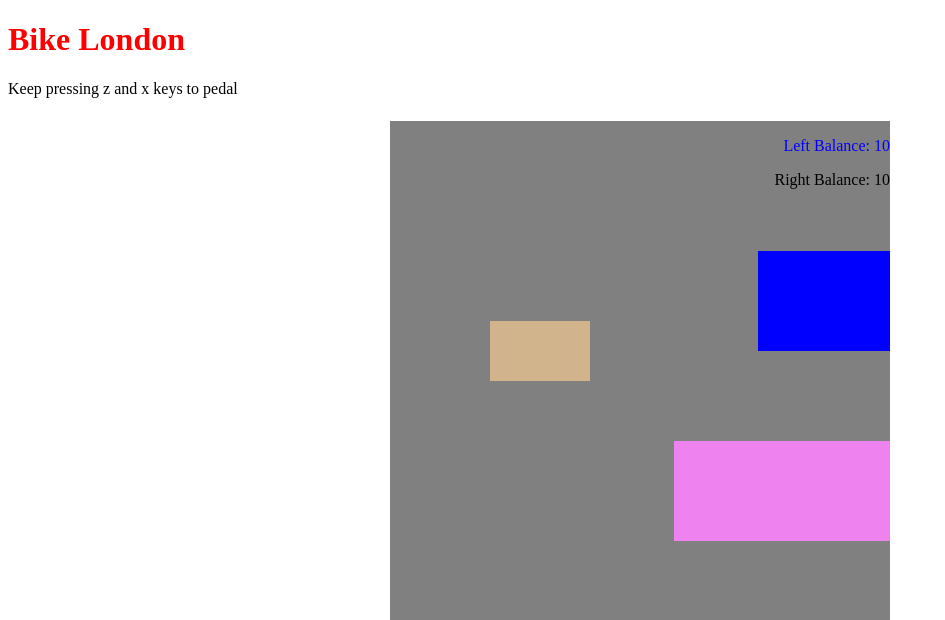
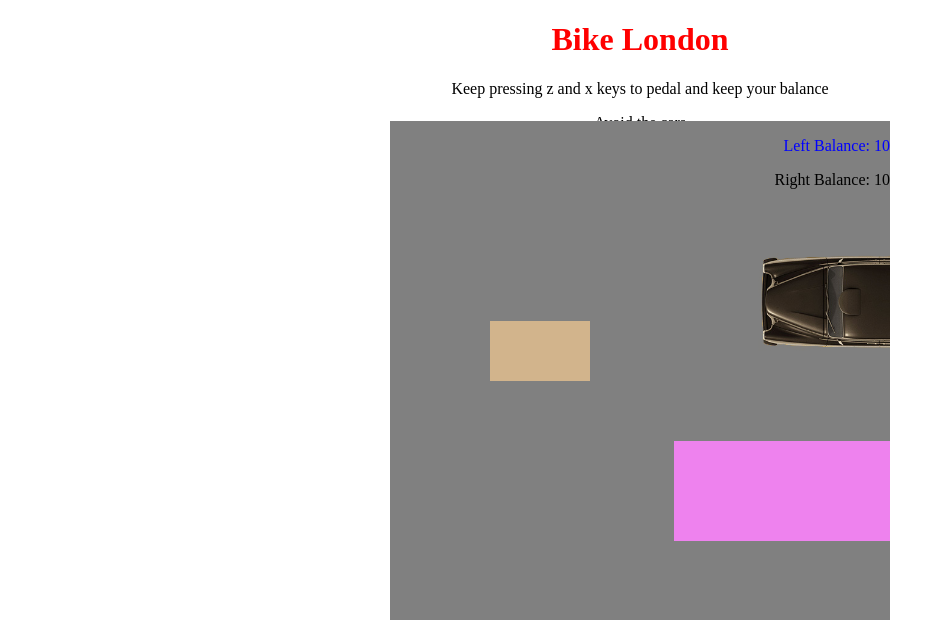
Before and after one commit to willcook4/BikeLondon, a PHP site: page / in a window 1280 px wide. Shown: the top 620 px of the page, without its empty margins (0-945 px from the left). Run offline with PHP 8.4, Linux system fonts and the light colour scheme; some libraries are stand-ins or nearby versions.

Commit message:
car graphics added

```diff
--- a/css/style.css
+++ b/css/style.css
@@ -15,20 +15,30 @@ h1 {
   width: 100%;
   height: 100px;
 }
+.topbox h1 {
+  text-align: center;
+}
+.topbox p {
+  text-align: center;
+}
+
 .gameoveryouwon {
   width: 500px;
   height: 400px;
   background-color: rgb(0,255,0);
-  margin: 0px;
+  /*margin: 0px;*/
+  margin: 0 auto;
   display: none;
   color: white;
   z-index: -1;
 }
+
 .gameoverfelloff {
   width: 500px;
   height: 400px;
   background-color: rgb(100,80,0);
-  margin: 0px;
+  /*margin: 0px;*/
+  margin: 0 auto;
   display: none;
   color: black;
   z-index: -1;
@@ -37,16 +47,27 @@ h1 {
 .gameoverhit {
   width: 500px;
   height: 400px;
-  background-color: rgb(255,0,0);
-  margin: 0px;
+  /*background-color: rgb(255,0,0);*/
+  background-image: url("../images/gameoverhit.jpg");
+  background-size: cover;
+  background-repeat: no-repeat;
+  margin: 0 auto;
   display: none;
-  color: black;
   z-index: -1;
-  position: absolute;
+  /*position: absolute;*/
+  position: relative;
 }
+
+.gameoverhit p {
+  color: rgb(243,12,26);
+  text-align: center;
+  font-size:32px;
+}
+
 .board {
   width: 500px;
   height: 500px;
+  /*position: absolute;*/
   position: relative;
   background-color: grey;
   margin: 0 auto;
@@ -75,7 +96,9 @@ h1 {
 .car {
   width: 230px;
   height: 100px;
-  background-color: black;
+  /*background-color: black;*/
+  background-size: cover;
+  background-repeat: no-repeat;
   position: absolute;
   margin: 0px;
   /*padding: 0px;*/
@@ -84,7 +107,10 @@ h1 {
 #cartopR {
   /*width: 100px;
   height: 100px;*/
-  background-color: blue;
+  /*background-color: blue;*/
+  /*background-image: url("../images/blackcab.png");*/
+  /*background-size: cover;*/
+  /*background-repeat: no-repeat;*/
   /*position: absolute; */
   top: 130px;
   left: 600px;
--- a/index.html
+++ b/index.html
@@ -9,7 +9,8 @@
 <body>
   <div class="topbox">
     <h1>Bike London</h1>
-    <p>Keep pressing z and x keys to pedal</p>
+    <p>Keep pressing z and x keys to pedal and keep your balance</p>
+    <p>Avoid the cars</p>
   </div>
   <div class="gameoverhit">
     <p>Game over you got squashed Carface!</p>
--- a/main.js
+++ b/main.js
@@ -57,10 +57,16 @@ $(function() {
 
   // If the car is a right starting car then give it the properties
   // of a right car.
-      $( ".car[id*='topR']").css({'background-color': 'blue',
+      // $( ".car[id*='topR']").css({'background-color': 'blue',
+      //                           'top': '130px',
+      //                           'left': '600px'});
+      // $( ".car[id*='bottomR']").css({'background-color': 'gold',
+      //                           'top': '130px',
+      //                           'left': '600px'});
+      $( ".car[id*='topR']").css({'background-image': 'url("./images/blackcab.png")',
                                 'top': '130px',
                                 'left': '600px'});
-      $( ".car[id*='bottomR']").css({'background-color': 'gold',
+      $( ".car[id*='bottomR']").css({'background-image': 'url("./images/bluecar.png")',
                                 'top': '130px',
                                 'left': '600px'});
 
@@ -70,7 +76,7 @@ $(function() {
       // If the car is a Left starting car then give it the properties
       // of a left car.
 
-      $( ".car[id*='bottomL']").css({'background-color': 'green',
+      $( ".car[id*='bottomL']").css({'background-image': 'url("./images/greencar.png")',
                                 'top': '320px',
                                 'left': '-300px'});
       $( ".car[id*='topL']").css({'background-color': 'violet',
```
Also changed, not shown: images/GreenCar.png, images/bluecar.png, images/gameoverhit.jpg (added).
